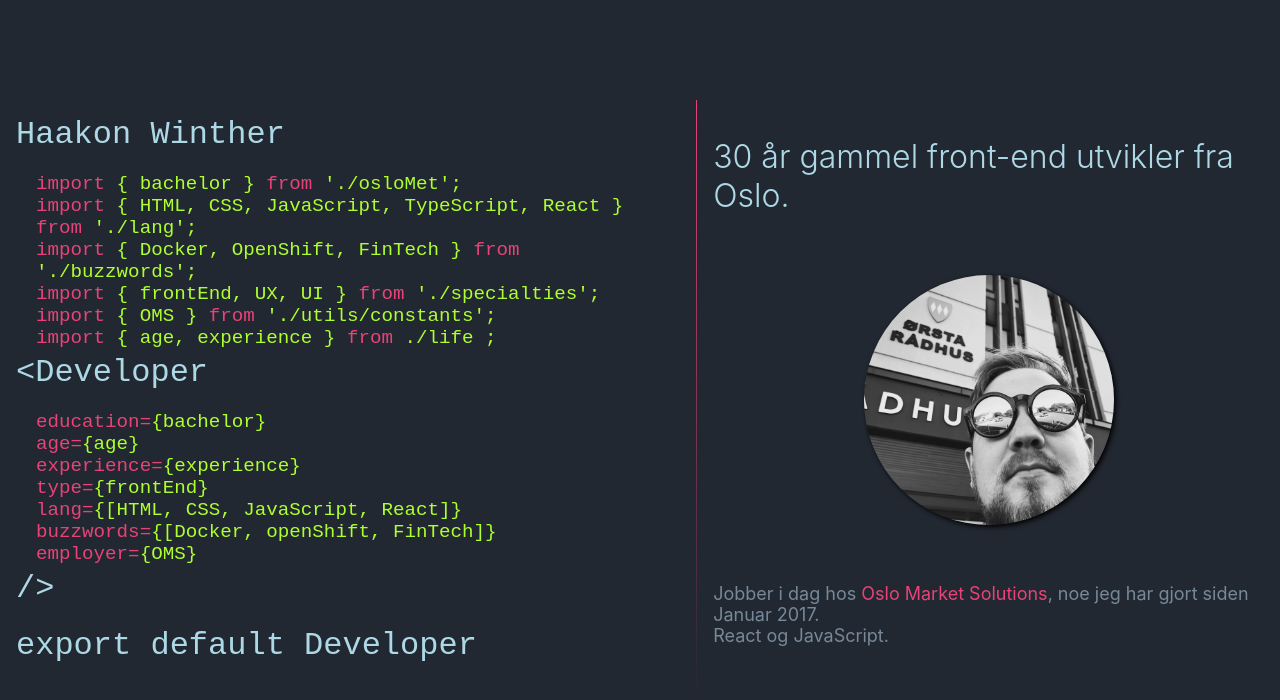
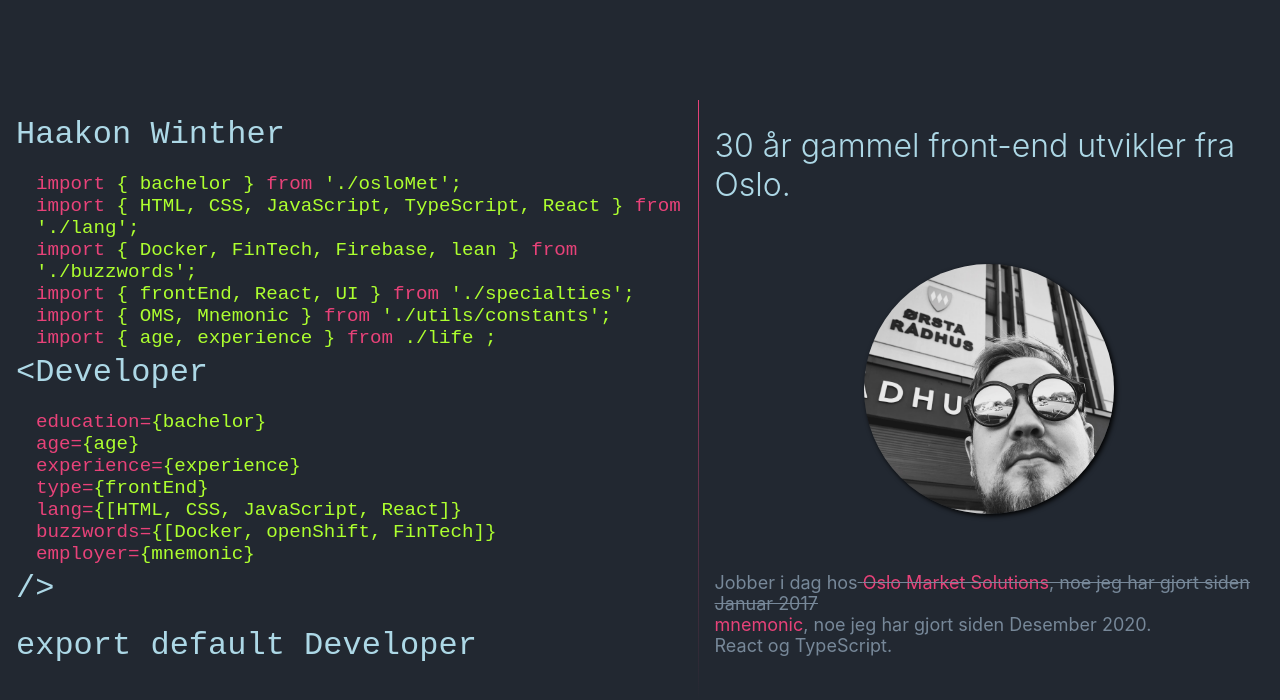
Before and after one commit to HaakonW/haakonw, a React (Create React App) app: page / in a window 1280 px wide. Shown: the top 700 px of the page. Built offline with nearby package versions, Linux system fonts and the light colour scheme.

Commit message:
Updated cv

```diff
--- a/src/About.js
+++ b/src/About.js
@@ -18,12 +18,21 @@ const About = () => (
     <div>
       <p>
         Jobber i dag hos
-        <a rel="noopener noreferrer" target="_blank" href="https://www.oms.no">
+        <span style={{ textDecoration: "line-through" }}  >
+          <a rel="noopener noreferrer" target="_blank" href="https://www.oms.no">
+            {' '}
+            Oslo Market Solutions
+          </a>
+          , noe jeg har gjort siden Januar 2017 <br />
+        </span>
+
+        <a rel="noopener noreferrer" target="_blank" href="https://www.mnemonic.io">
           {' '}
-          Oslo Market Solutions
+          mnemonic
         </a>
-        , noe jeg har gjort siden Januar 2017. <br /> React og JavaScript.
+        , noe jeg har gjort siden Desember 2020. <br /> React og TypeScript.
       </p>
+
     </div>
   </article>
 );
--- a/src/CodeBlock.js
+++ b/src/CodeBlock.js
@@ -29,8 +29,8 @@ const CodeBlock = () => (
       </li>
       <li>
         employer=
-        <a href="http://wwww.oms.no" target="_blank" rel="noopener noreferrer">
-          <span>{'{OMS}'}</span>
+        <a href="http://wwww.mnemonic.io" target="_blank" rel="noopener noreferrer">
+          <span>{'{mnemonic}'}</span>
         </a>
       </li>
     </ul>
```
Also changed, not shown: src/Imports.js (+4 -4 lines), 1 other file (tests, documents, lock files or other folders).
